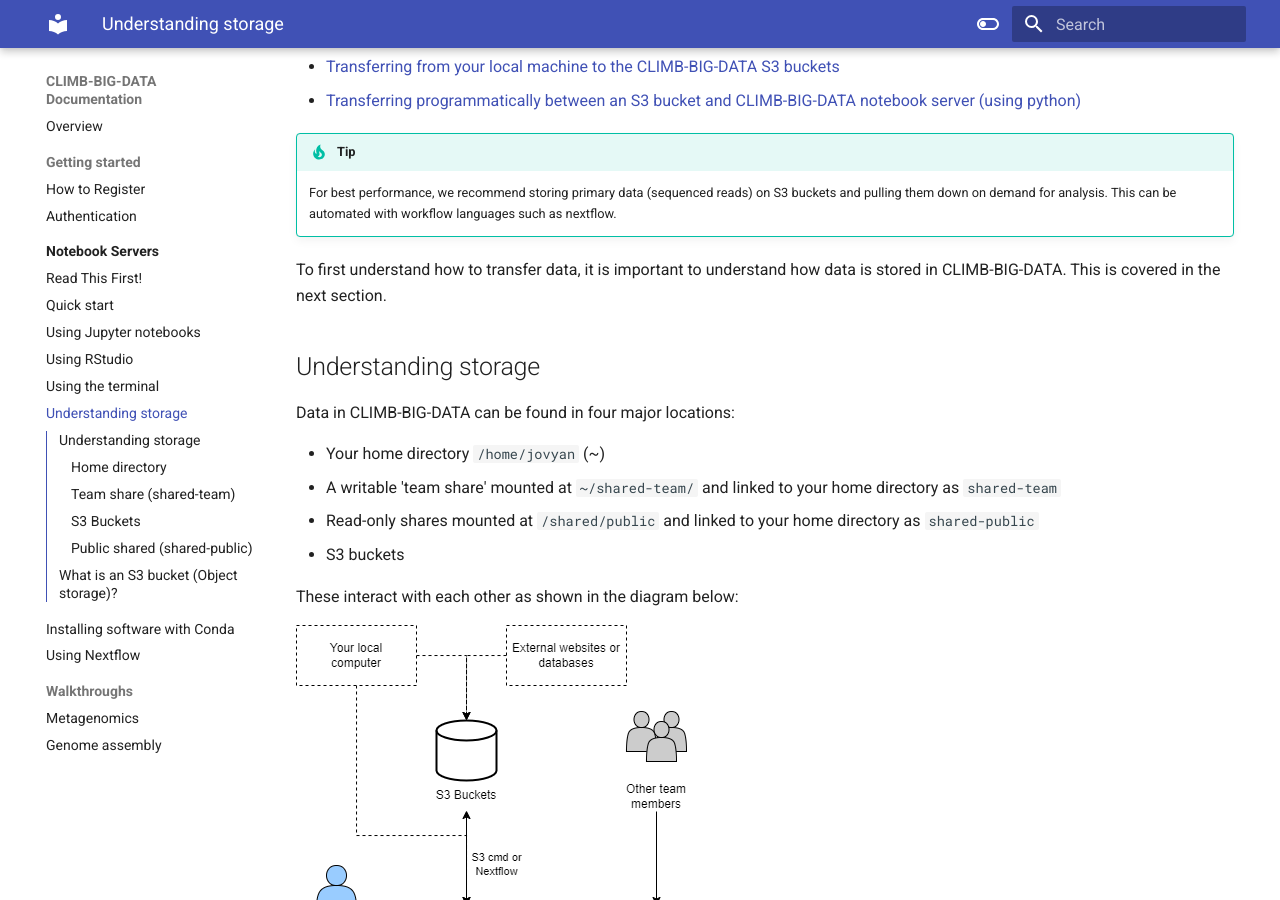
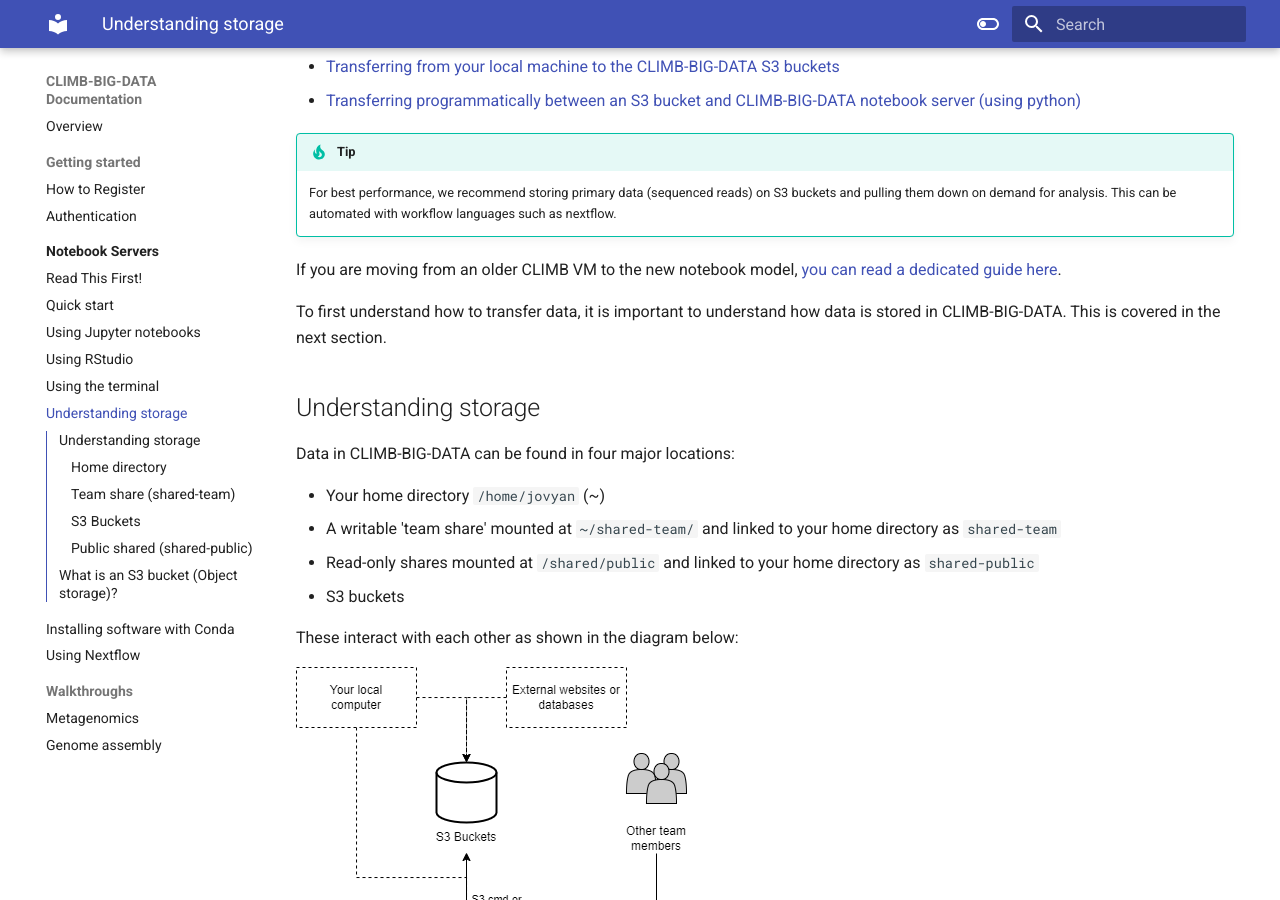
Before and after one commit to MRC-CLIMB/docs, an MkDocs documentation site: the page built from docs/storage/index.md, in a window 1280 px wide and 900 px high, scrolled down 300 px. Built offline with MkDocs 1.6.1 and Material for MkDocs 9.7.7, drawn with Linux system fonts in a browser that asks for light colours.

Commit message:
transfering from old vm

```diff
--- a/docs/storage/index.md
+++ b/docs/storage/index.md
@@ -11,6 +11,8 @@ This section of the documentation will explain how to transfer data between CLIM
 !!! tip
     For best performance, we recommend storing primary data (sequenced reads) on S3 buckets and pulling them down on demand for analysis. This can
     be automated with workflow languages such as nextflow.
+
+If you are moving from an older CLIMB VM to the new notebook model, [you can read a dedicated guide here](transfer-from-vm-to-s3.md).
 
 To first understand how to transfer data, it is important to understand how data is stored in CLIMB-BIG-DATA. This is covered in the next section.
 
```
Also changed, not shown: docs/notebook-servers/read-this-first.md (+3 -2 lines).
